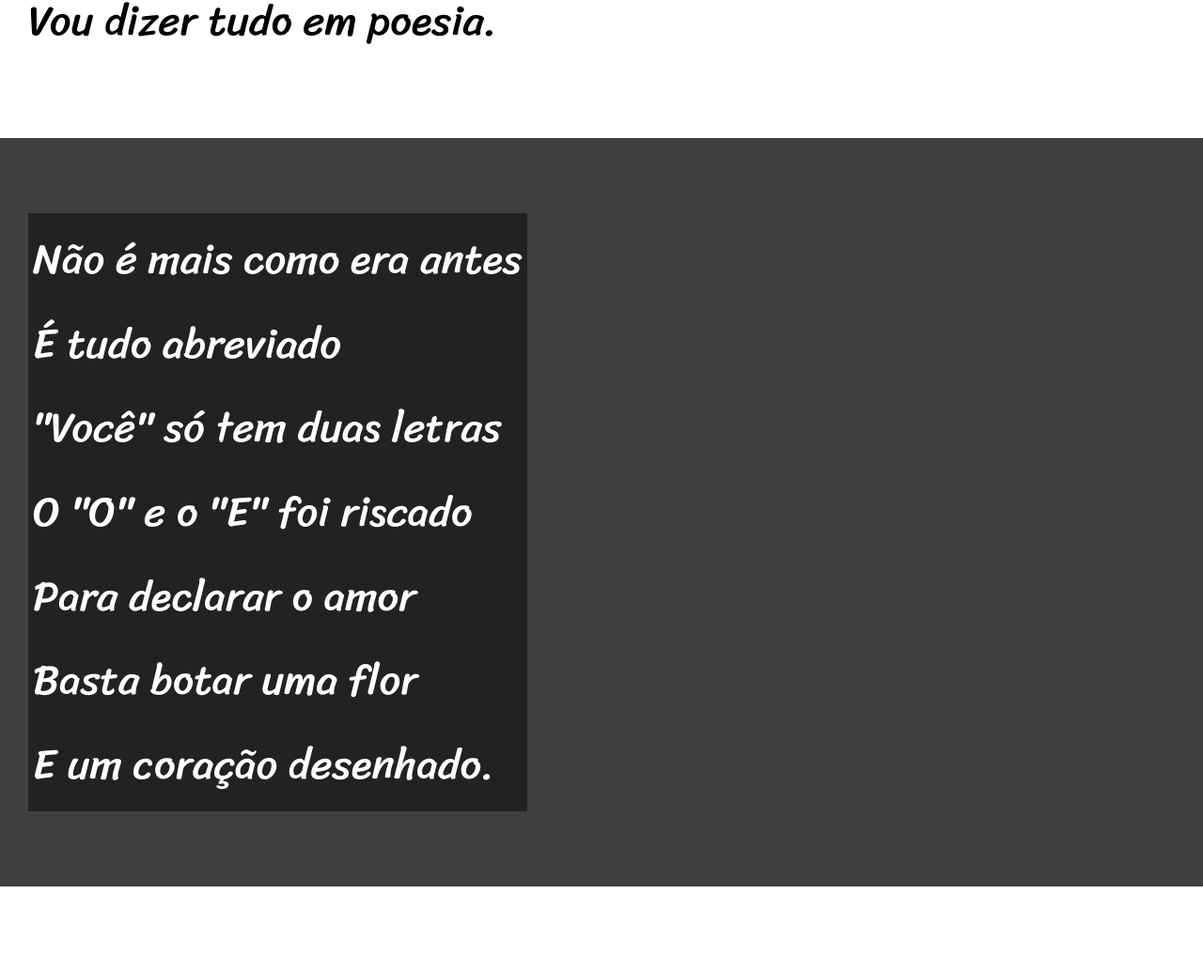
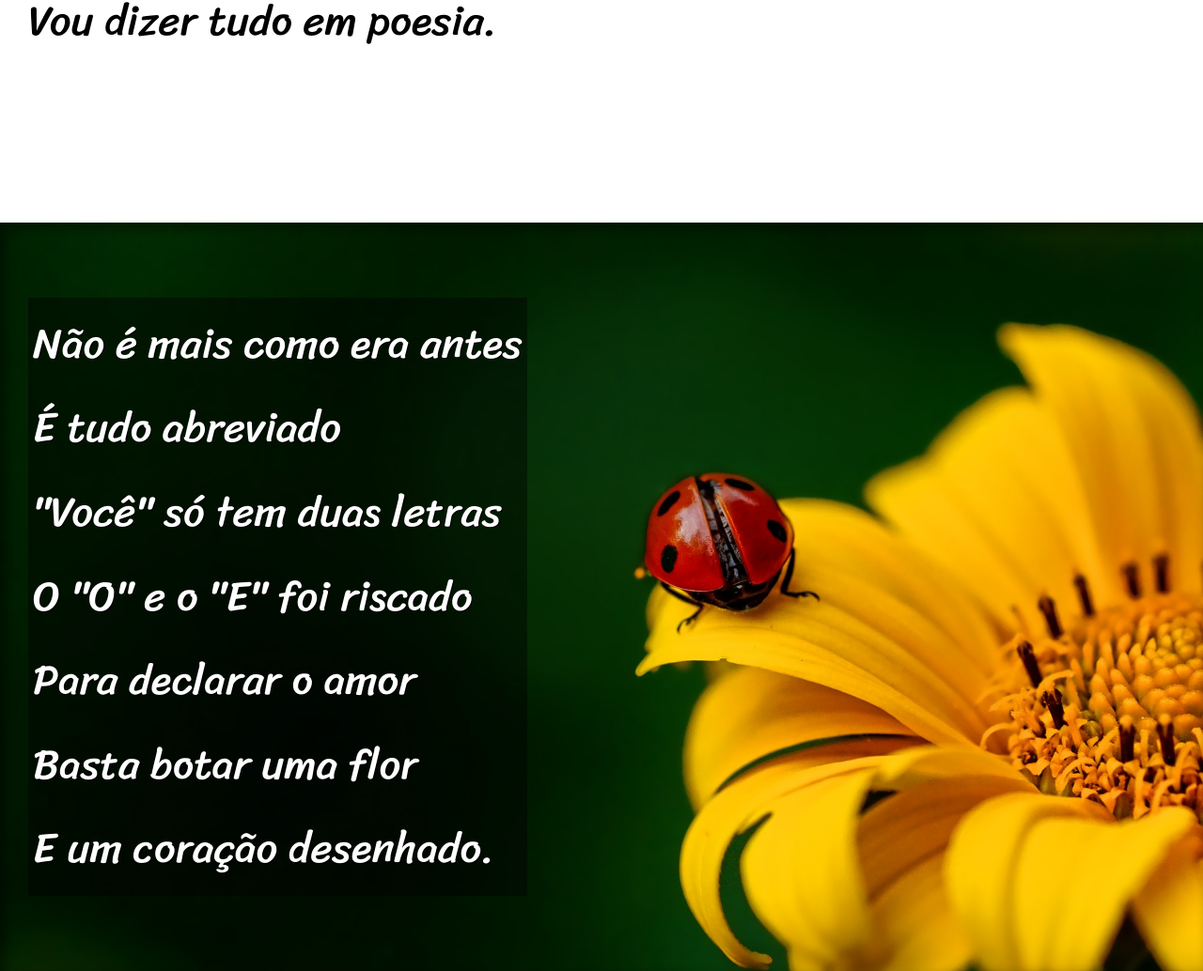
Before and after one commit to Arthur-Parente/html-css, a plain HTML site: page Desafios/d012/index.html in a window 1280 px wide. Shown: the part 900-1934 px from the top of the page at 94% size. Drawn offline with Linux system fonts and the light colour scheme.

Commit message:
Finalizado

```diff
--- a/Desafios/d012/estilo/style.css
+++ b/Desafios/d012/estilo/style.css
@@ -57,6 +57,10 @@ section {
     padding-left: 30px;
 }
 
+section > p {
+    padding-bottom: 2em;
+}
+
 section.normal {
     background-color: white;
     color: black;
@@ -65,17 +69,33 @@ section.normal {
 section.imagem > p {
     display: inline-block;
     padding: 5px;
-    background-color: rgba(0, 0, 0, 0.479);
+    background-color: rgba(0, 0, 0, 0.432);
+    text-shadow: 1px 1px 0px black;
+
 }
 
 section.imagem {
     background-color: rgb(65, 64, 64);
     color: white;
+    box-shadow: inset 6px 6px 13px 0px rgba(0, 0, 0, 0.459);
+    background-size: cover;
+    background-attachment: fixed;
 }
 
+section#img01 {
+    background-image: url('../imagens/background001.jpg');
+    background-position: right center;
+}
+
+section#img02 {
+    background-image: url('../imagens/background002.jpg');
+    background-position: left bottom;
+}
 footer {
     background-color: black;
     text-align: center;
     color: white;
     padding: 10px;
+    font-family: var(--fonte1);
+    font-size: 0.8em;
 }
--- a/Desafios/d012/index.html
+++ b/Desafios/d012/index.html
@@ -26,7 +26,7 @@
         </p>
     </section>
 
-    <section class="imagem">
+    <section class="imagem" id="img01">
         <p>
             Não é mais como era antes <br>
             É tudo abreviado <br>
@@ -48,7 +48,7 @@
             Se o saite é muito bom <br>
             Ele vale um alto preço. <br>
         </p>
-<br>
+
         <p>
             Pra piorar a liguagem <br>
             O emoticom é um risco <br>
@@ -60,7 +60,7 @@
         </p>
     </section>
 
-    <section class="imagem">
+    <section class="imagem" id="img02">
         <p>
             Tenho saudade das cartas <br>
             Escritas com a própria mão <br>
@@ -82,7 +82,7 @@
             O mundo ficou cativo <br>
             Da tecnologia do agora. <br>
         </p>
-<br>
+
         <p>
             Felizmente, pra orar <br>
             Não precisa de internet <br>
```
